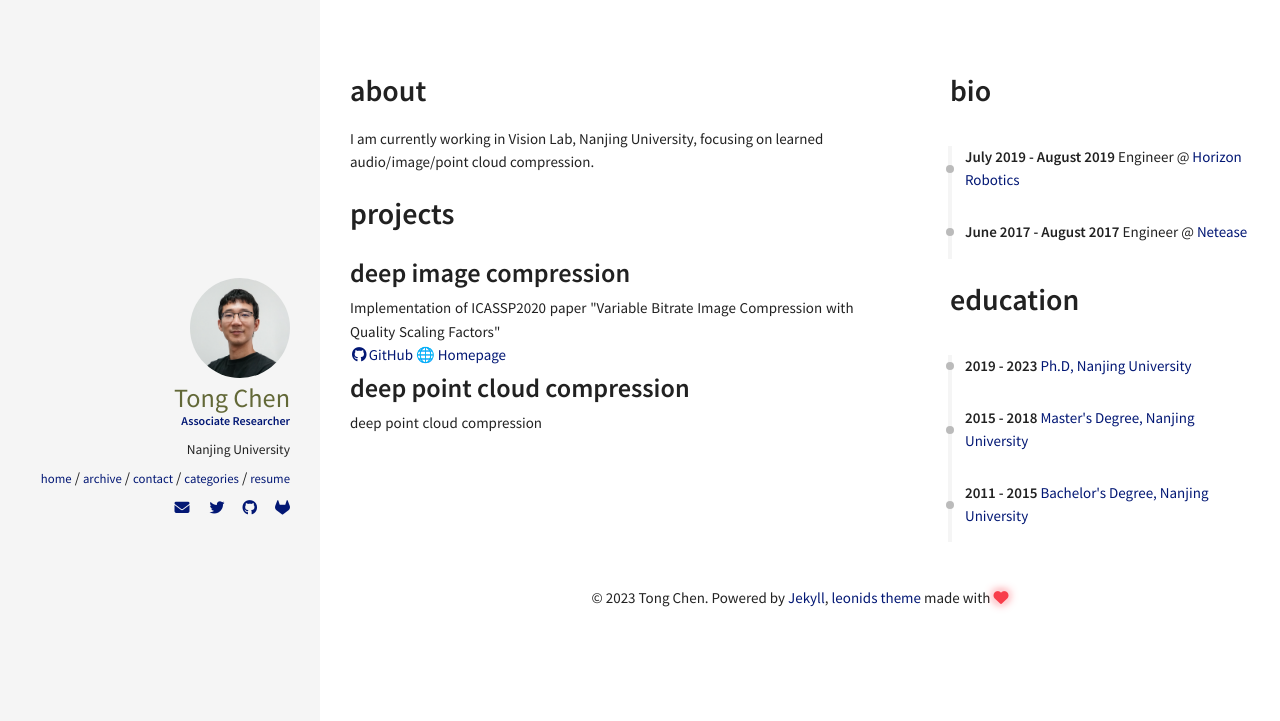
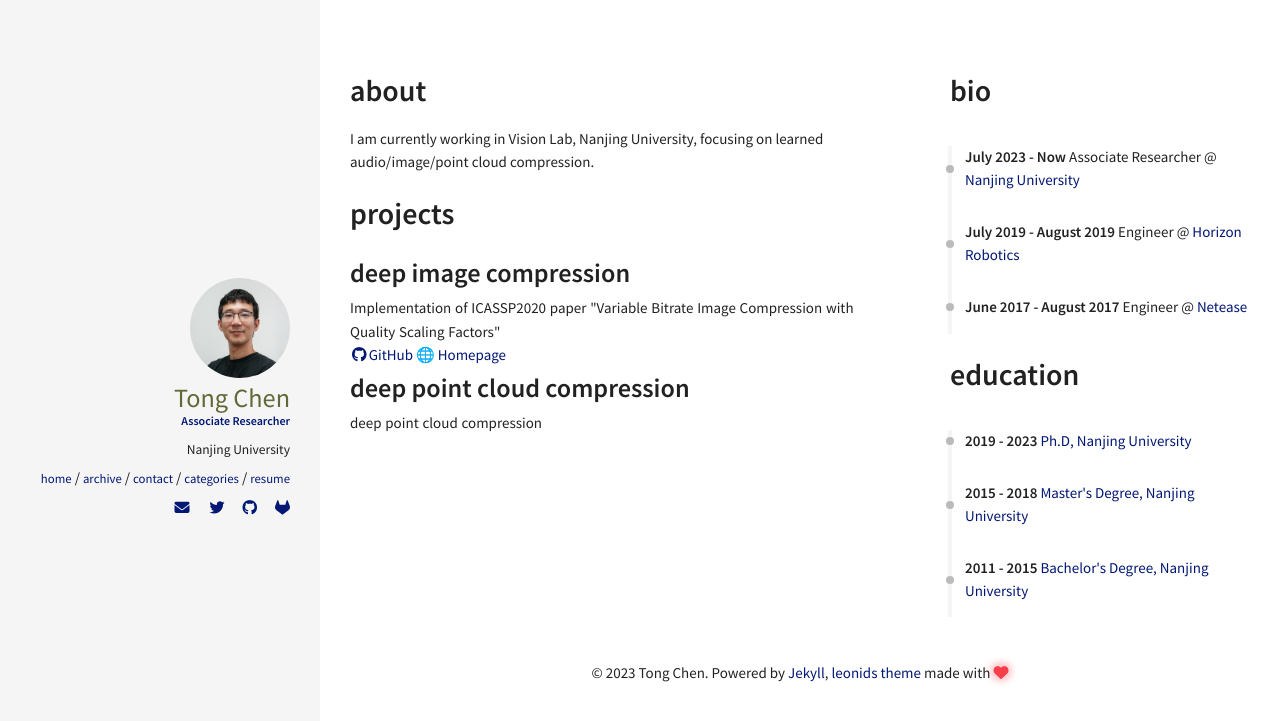
Before and after one commit to tongxyh/tongxyh.github.io, a Jekyll site: the page built from resume.html, in a window 1280 px wide. Shown: the top 721 px of the page. Built offline with Jekyll 4.4.1, drawn with Linux system fonts in a browser that asks for light colours; nearby versions of some CDN libraries.

Commit message:
Update careers.yml

```diff
--- a/_data/index/careers.yml
+++ b/_data/index/careers.yml
@@ -3,6 +3,11 @@
 # - name: Houston Astros
 #   date: August 2019 - <i class="fa fa-clock-o" aria-hidden="true" title="Until Now"></i>
 #   job: Front-End Developer
+
+- name: Nanjing University
+  link: https://vision.nju.edu.cn/fc/d8/c29470a457944/page.htm
+  date: July 2023 - Now
+  job: Associate Researcher
 
 - name: Horizon Robotics
   link: http://www.horizon.ai/
@@ -13,8 +18,3 @@
   link: http://www.163.com/
   date: June 2017 - August 2017
   job: Engineer
-
-# - name: Nanjing University
-#   link: https://www.nju.edu.cn/
-#   date: September 2011 - June 2015
-#   job: B.S
```
